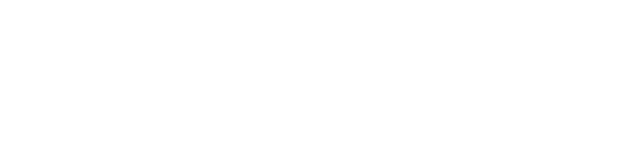
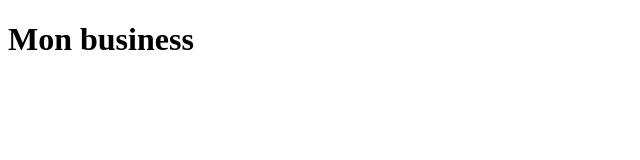
Before and after one commit to NicolasCherfils/cours-git, a plain HTML site: page index.html in a window 1280 px wide. Shown: the whole page, without its empty margins (0-640 px from the left). Drawn offline with Linux system fonts and the light colour scheme.

Commit message:
ajout de mon business

```diff
--- a/index.html
+++ b/index.html
@@ -6,6 +6,9 @@
     <title>Document</title>
 </head>
 <body>
+    <header>
+        <h1>Mon business</h1>
 
+    </header>
 </body>
 </html>
```
